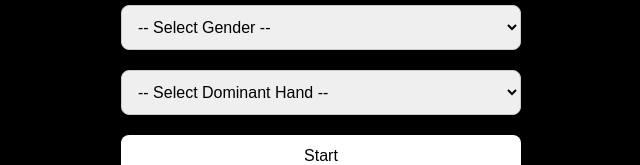
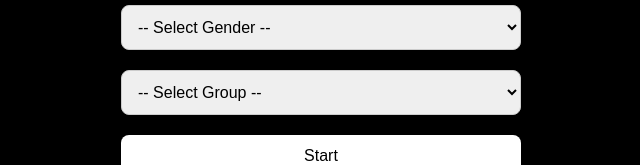
Before and after one commit to widyaprilini/ldt-experiments, a React (Create React App) app in the folder frontend/: page / in a window 1280 px wide. Shown: the part 417-582 px from the top of the page, without its empty margins (319-959 px from the left). Built offline with nearby package versions, Linux system fonts and the light colour scheme.

Commit message:
adjust frontend

```diff
--- a/frontend/src/constants/index.js
+++ b/frontend/src/constants/index.js
@@ -89,16 +89,15 @@ const LEXTALE_STITMULI_PRACTICE = [
   { id: 0, word: "generic", type: 1 }
 ];
 
-const RIGHT_HANDED_VALUE = {
-  id: "R",
-  wordSymbol: "J",
-  nonWordSymbol: "F"
+const GROUP_VALUE = {
+  A: {
+    wordSymbol: "J",
+    nonWordSymbol: "F"
+  },
+  B: {
+    wordSymbol: "F",
+    nonWordSymbol: "J"
+  },
 };
 
-const LEFT_HANDED_VALUE = {
-  id: "L",
-  wordSymbol: "F",
-  nonWordSymbol: "J"
-}
-
-module.exports = { PHASE, LEXTALE_STIMULI, LEXTALE_STITMULI_PRACTICE, LEXTALE_STIMULI_TEST, RIGHT_HANDED_VALUE, LEFT_HANDED_VALUE };
+module.exports = { PHASE, LEXTALE_STIMULI, LEXTALE_STITMULI_PRACTICE, LEXTALE_STIMULI_TEST, GROUP_VALUE };
--- a/frontend/src/pages/IdentityForm/identityForm.js
+++ b/frontend/src/pages/IdentityForm/identityForm.js
@@ -11,7 +11,7 @@ export default function IdentityForm() {
   const [form, setForm] = useState({
     name: "",
     gender: "",
-    dominantHand: ""
+    group: ""
   });
 
   useEffect(() => {
@@ -88,14 +88,14 @@ export default function IdentityForm() {
         <option value="F">Female</option>
       </select>
       <select
-        name="dominantHand"
-        value={form.dominantHand}
+        name="group"
+        value={form.group}
         onChange={handleChange}
         required
         >
-        <option value="" disabled>-- Select Dominant Hand --</option>
-        <option value="R">Right</option>
-        <option value="L">Left</option>
+        <option value="" disabled>-- Select Group --</option>
+        <option value="A">Group A</option>
+        <option value="B">Group B</option>
       </select>
       <button type="submit">Start</button>
     </form>
--- a/frontend/src/pages/LdtExperiment/ldtExperiment.js
+++ b/frontend/src/pages/LdtExperiment/ldtExperiment.js
@@ -5,7 +5,7 @@ import htmlKeyboardResponse from "@jspsych/plugin-html-keyboard-response";
 import "jspsych/css/jspsych.css";
 
 import { loadAndShuffleCsv, groupByBlock } from "../../utils";
-import { PHASE, RIGHT_HANDED_VALUE, LEFT_HANDED_VALUE } from "../../constants";
+import { PHASE, GROUP_VALUE } from "../../constants";
 import { usePreventLeave } from "../../hooks/usePreventLeave";
 import { submitLdtResult } from "./ldtExperiment.handler";
 
@@ -21,11 +21,11 @@ export default function LdtExperimentNew() {
 
   const respondentInformation = location.state?.form;
   const respondentId = location.state?.respondentId;
-  const dominantHand = respondentInformation?.dominantHand;
-  const isRightHanded = dominantHand === 'R';
+  const group = respondentInformation?.group;
 
-  const configuration = isRightHanded ? RIGHT_HANDED_VALUE : LEFT_HANDED_VALUE;
-  const { wordSymbol, nonWordSymbol } = configuration;
+  const isGroupA = group === "A";
+
+  const { wordSymbol, nonWordSymbol } = GROUP_VALUE[group];
 
   function saveToLocal(ldtData) {
     try {
@@ -120,17 +120,22 @@ export default function LdtExperimentNew() {
               </div>
             `,
             choices: "NO_KEYS",
-            trial_duration: 50,
+            trial_duration: 83,
             data: {
               phase: PHASE.PRIME
             }
           },
           {
             type: htmlKeyboardResponse,
-            stimulus: `
+            stimulus: () => {
+              const wordKey = `Real Word (${wordSymbol})`;
+              const nonWordKey = `Non Word (${nonWordSymbol})`;
+
+              const question = isGroupA ? `${nonWordKey} or ${wordKey}?` : `${wordKey} or ${nonWordKey}?`
+              return `
                 <div class="jspsych-wrapper">
                   <div class="question">
-                  Real Word (${wordSymbol}) or Non Word (${nonWordSymbol})?
+                    ${question}
                   </div>
 
                   <div class="maskTop">
@@ -145,7 +150,8 @@ export default function LdtExperimentNew() {
                     ******************************
                   </div>
                 </div>
-            `,
+              `
+            },
             choices: ["f", "j"],
             trial_duration: 2000,
             data: {
@@ -204,18 +210,24 @@ export default function LdtExperimentNew() {
 
       timeline.push({
         type: htmlKeyboardResponse,
-        stimulus: `
+        stimulus: () => {
+          const wordChoice = `Press <b>${wordSymbol}</b> if it is a REAL word.<br/>`;
+          const nonWordChoice = `Press <b>${nonWordSymbol}</b> if it is a NON word.<br/>`;
+
+          const choice = isGroupA ? `${nonWordChoice}${wordChoice}` : `${wordChoice}${nonWordChoice}`
+
+          return `
             <div class="screen">
             <h2>LDT Main Experiments - Instructions</h2>
             <p>
               You will see a word on the screen.<br /><br />
-            Press <b>${nonWordSymbol}</b> if it is a NON word.<br/>
-            Press <b>${wordSymbol}</b> if it is a REAL word.<br/><br/>
-            Respond as quickly and accurately as possible.
+              ${choice}
+              <br/>Respond as quickly and accurately as possible.
             </p>
             <p>Press <b>F</b> or <b>J</b> to begin.</p>
           </div>
-        `,
+          `
+        },
         choices: ["f", "j"],
         data: {
           phase: PHASE.INSTRUCTION
--- a/frontend/src/pages/Lextale/lextale.js
+++ b/frontend/src/pages/Lextale/lextale.js
@@ -5,7 +5,7 @@ import htmlKeyboardResponse from "@jspsych/plugin-html-keyboard-response";
 import htmlButtonResponse from "@jspsych/plugin-html-button-response";
 import "jspsych/css/jspsych.css";
 
-import { LEXTALE_STIMULI, LEXTALE_STITMULI_PRACTICE, LEXTALE_STIMULI_TEST, RIGHT_HANDED_VALUE, LEFT_HANDED_VALUE } from "../../constants";
+import { LEXTALE_STIMULI, LEXTALE_STITMULI_PRACTICE, LEXTALE_STIMULI_TEST, GROUP_VALUE } from "../../constants";
 import { saveLextaleResponse } from "./lextale.handler";
 
 export default function LextaleExperiment() {
@@ -18,11 +18,10 @@ export default function LextaleExperiment() {
 
   const form = location.state?.form;
   const respondentId = location.state?.respondentId;
-  const dominantHand = form?.dominantHand;
-  const isRightHanded = dominantHand === 'R';
+  const group = form?.group;
+  const isGroupA = group === "A";
 
-  const configuration = isRightHanded ? RIGHT_HANDED_VALUE : LEFT_HANDED_VALUE;
-  const { wordSymbol, nonWordSymbol } = configuration;
+  const { wordSymbol, nonWordSymbol } = GROUP_VALUE[group];
 
   useEffect(() => {
     if (hasRun.current) return;
@@ -167,20 +166,26 @@ export default function LextaleExperiment() {
 
     const instructions = {
       type: htmlKeyboardResponse,
-      stimulus: `
+      stimulus: () => {
+        const wordChoice = `Press <b>${wordSymbol}</b> if it is a REAL word.<br/>`;
+        const nonWordChoice = `Press <b>${nonWordSymbol}</b> if it is a NON word.<br/>`;
+
+        const choice = isGroupA ? `${nonWordChoice}${wordChoice}` : `${wordChoice}${nonWordChoice}`
+
+        return `
           <div class="overlay">
             <div class="modal">
               <h2>Instructions</h2>
                 <p>
                 You will see a word on the screen.<br/><br/>
-              Press <b>${nonWordSymbol}</b> if it is a NON word.<br/>
-              Press <b>${wordSymbol}</b> if it is a REAL word.<br/><br/>
-              Respond as quickly and accurately as possible.
+                ${choice}
+                <br/>Respond as quickly and accurately as possible.
               </p>
               <p>Press <b>F</b> or <b>J</b> to begin.</p>
               </div>
             </div>
-        `,
+          `
+        },
         choices: ["f", "j"],
         on_finish: () => {
           jsPsych.finishTrial();
@@ -231,7 +236,7 @@ export default function LextaleExperiment() {
         const wordChoice = `<div class="choice word">REAL WORD (<b> ${wordSymbol} </b>)</div>`;
         const nonWordChoice = `<div class="choice non-word">NON WORD (<b> ${nonWordSymbol} </b>)</div>`;
 
-        const choice = isRightHanded ? `${nonWordChoice}${wordChoice}` : `${wordChoice}${nonWordChoice}`
+        const choice = isGroupA ? `${nonWordChoice}${wordChoice}` : `${wordChoice}${nonWordChoice}`
 
         return `
           <div class="overlay">
```
Lines whose indentation alone changed are shown as unchanged.
